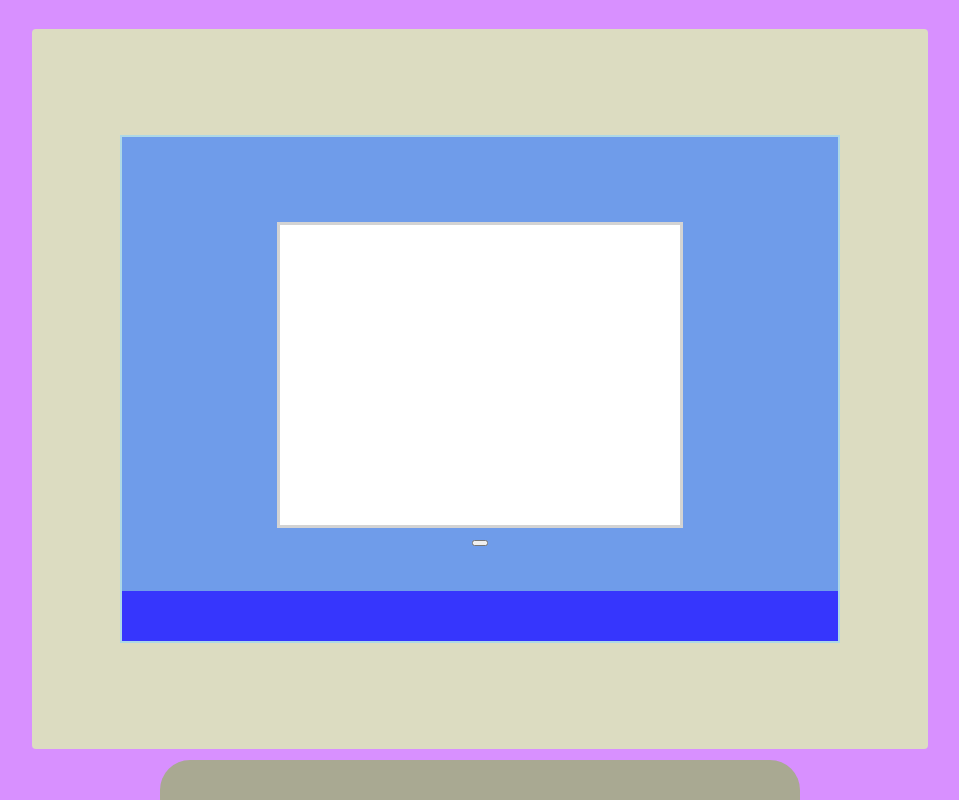
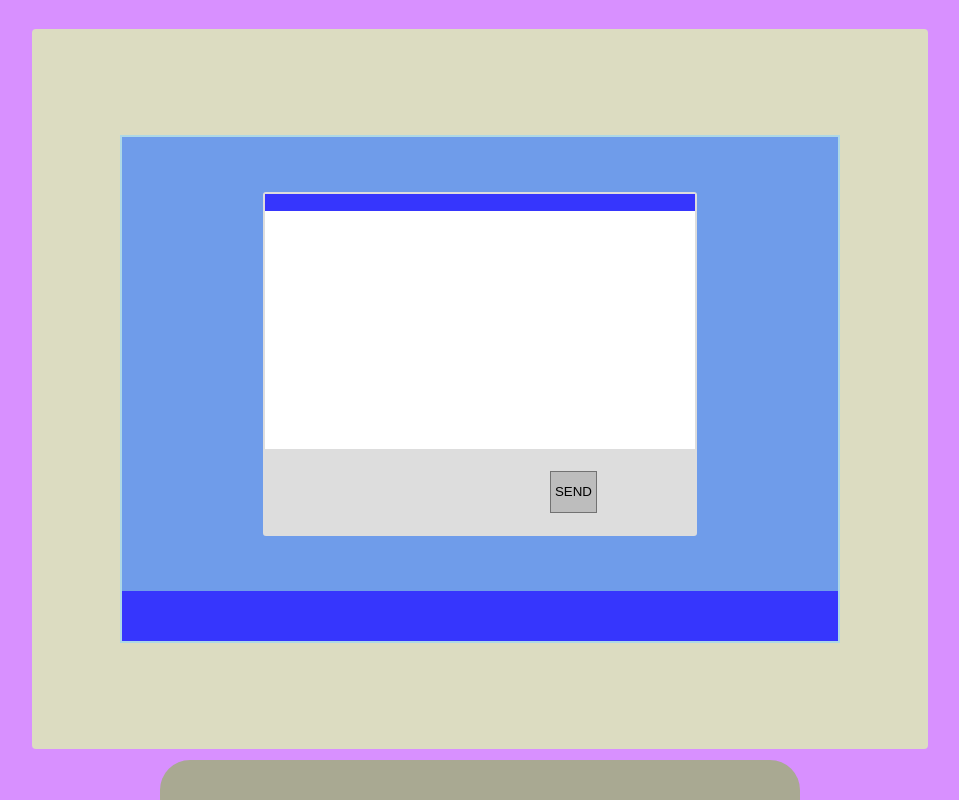
Before and after one commit to MackenzieJoyce/Conversation-Ender, a React (Create React App) app in the folder convo-ender/: page / in a window 1280 px wide. Shown: the whole page, without its empty margins (160-1119 px from the left). Built offline with nearby package versions, Linux system fonts and the light colour scheme.

Commit message:
created basic styling for the messaging window. Deleted the old rule for conversation

```diff
--- a/convo-ender/src/assets/css/style.css
+++ b/convo-ender/src/assets/css/style.css
@@ -75,6 +75,47 @@ body {
     align-items: center;
 }
 
+
+
+    /* INSTANT MESSAGING WINDOW */
+#IMWindow {
+    width: 60%;
+    height: 75%;
+    border: 2px solid rgb(221, 221, 221);
+    border-radius: 3px;
+    display: flex;
+    flex-direction: column;
+}
+
+#titleBar {
+    width: 100%;
+    height: 5%;
+    background: rgb(54, 54, 253);
+}
+
+#conversation {
+    width: 100%;
+    height: 70%;
+    background: #fff;
+}
+
+#userInteractionBox {
+    width: 100%;
+    height: 25%;
+    background: rgb(221, 221, 221);
+    display: flex;
+    justify-content: space-around;
+}
+
+#sendMessage {
+    margin: 5% 1%;
+    padding: 1%;
+    background: rgba(99, 99, 99, 0.26);
+    border: 1px solid rgba(54, 54, 54, 0.548);
+}
+
+
+
 #appBar {
     width: 100%;
     height: 10%;
@@ -86,15 +127,8 @@ body {
 
 
 
+/* VVV changed from aim */
 
-/* VVV changed from aim */
-#conversation {
-    width: 400px;
-    height: 300px;
-    border: 3px solid lightgray;
-    background-color: white;
-    margin-top: 40px;
-}
 
 .blueBar {
     width: 100%;
--- a/convo-ender/src/components/Im.js
+++ b/convo-ender/src/components/Im.js
@@ -1,13 +1,13 @@
-import React from 'react.js';
+import React from 'react';
 
 function Im() {
   return (
-    <section>
+    <section id="IMWindow">
       <section id="titleBar"></section>
       <section id="conversation"></section>
       <section id="userInteractionBox">
         <section id="choiceButtons"></section>
-        <button id="sendMessage"></button>
+        <button id="sendMessage">SEND</button>
       </section>
     </section>
   );
```
